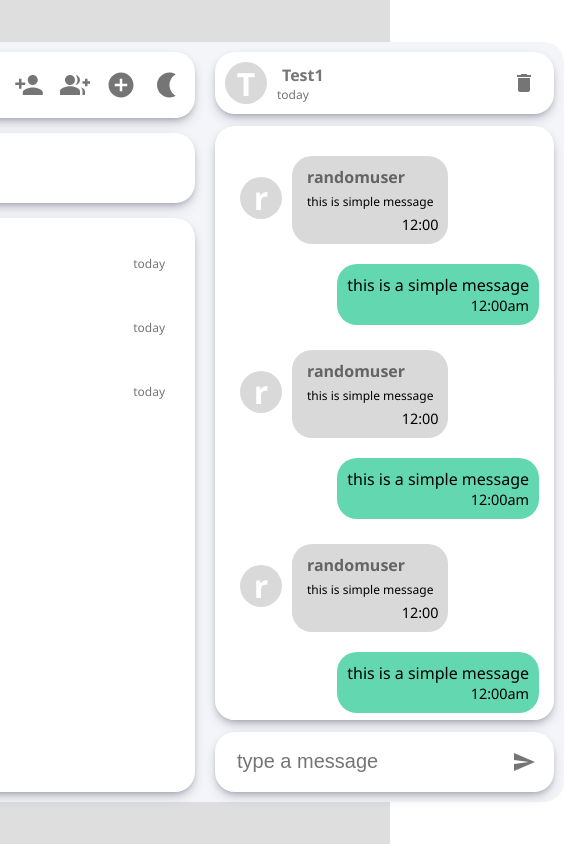
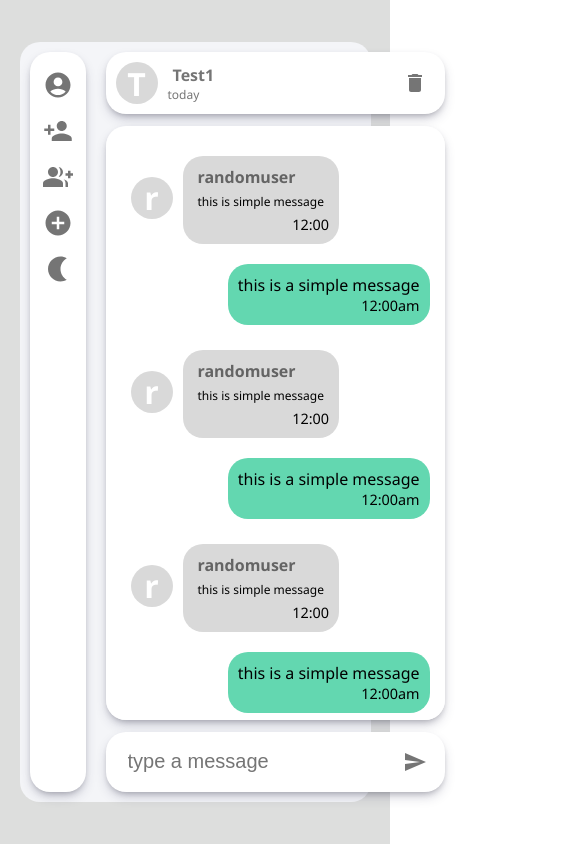
Before and after one commit to Aravinda87/Chat_app, a React (Vite) app in the folder Chat_app/: page /app/chat in a window 390 px wide. Shown: the whole page, 564 px wide, since content can reach past the window. Built offline with nearby package versions, Linux system fonts and the light colour scheme.

Commit message:
responsive

```diff
--- a/Chat_app/src/components/Sidebar.jsx
+++ b/Chat_app/src/components/Sidebar.jsx
@@ -14,9 +14,12 @@ import { useDispatch, useSelector } from 'react-redux';
 import { toggleTheme } from '../features/themeSlice';
 
 function Sidebar() {
+
     const navigate = useNavigate();
-  const dispatch = useDispatch();
-  const lighttheme = useSelector((state) => state.themeKey);
+
+    const dispatch = useDispatch();
+
+    const lighttheme = useSelector((state) => state.themeKey);
 
     const [conversations,setconversation] = useState([
         {
@@ -30,7 +33,6 @@ function Sidebar() {
             timestamp : "today"
         },
         {
-
             name : "Test3",
             lastmessage : "lastmessage 3",
             timestamp : "today"
@@ -49,7 +51,7 @@ function Sidebar() {
                     />
                 </IconButton>
             </div>
-            <div>
+            <div className='other-icons'>
                 <IconButton onClick={()=>{navigate("users")}}>
                     <PersonAddIcon
                          className={"icon" + (lighttheme ? "" : " dark")}
--- a/Chat_app/src/components/myStyles.css
+++ b/Chat_app/src/components/myStyles.css
@@ -14,7 +14,7 @@
 .main-container{
     background-color: #f4f5f8;
     height: 90vh;
-    width: 150vh;
+    width: 90vw;
     display: flex;
     border-radius: 20px;
 }
@@ -313,3 +313,45 @@
 .list-tem:active{
     background-color: white;
 }
+
+@media only screen and (max-width : 40em) {
+    .sb-search{
+        display: none;
+    }
+    .sb-conversations{
+        display: none;
+    }
+    .sb-header{
+        flex-direction: column;
+        width: min-content;
+        flex: 1;
+        justify-content: flex-start;
+    }
+    .other-icons{
+        flex-direction: column;
+    }
+    .sidebar-container{
+        flex: 0.1;
+    }
+    .chatarea-container{
+        flex: 1;
+    }
+    .chatarea-container{
+        flex: 1;
+    }
+    .list-container{
+        flex: 1;
+    }
+    .creategroups-container{
+        flex: 1 ;
+    }
+}
+
+/* @media only screen and (max-width : 495px){
+    .image-container{
+        display: none;
+    }
+    .login-box{
+        flex: 1;
+    }
+} */
```
Also changed, not shown: 1 other file (tests, documents, lock files or other folders).
